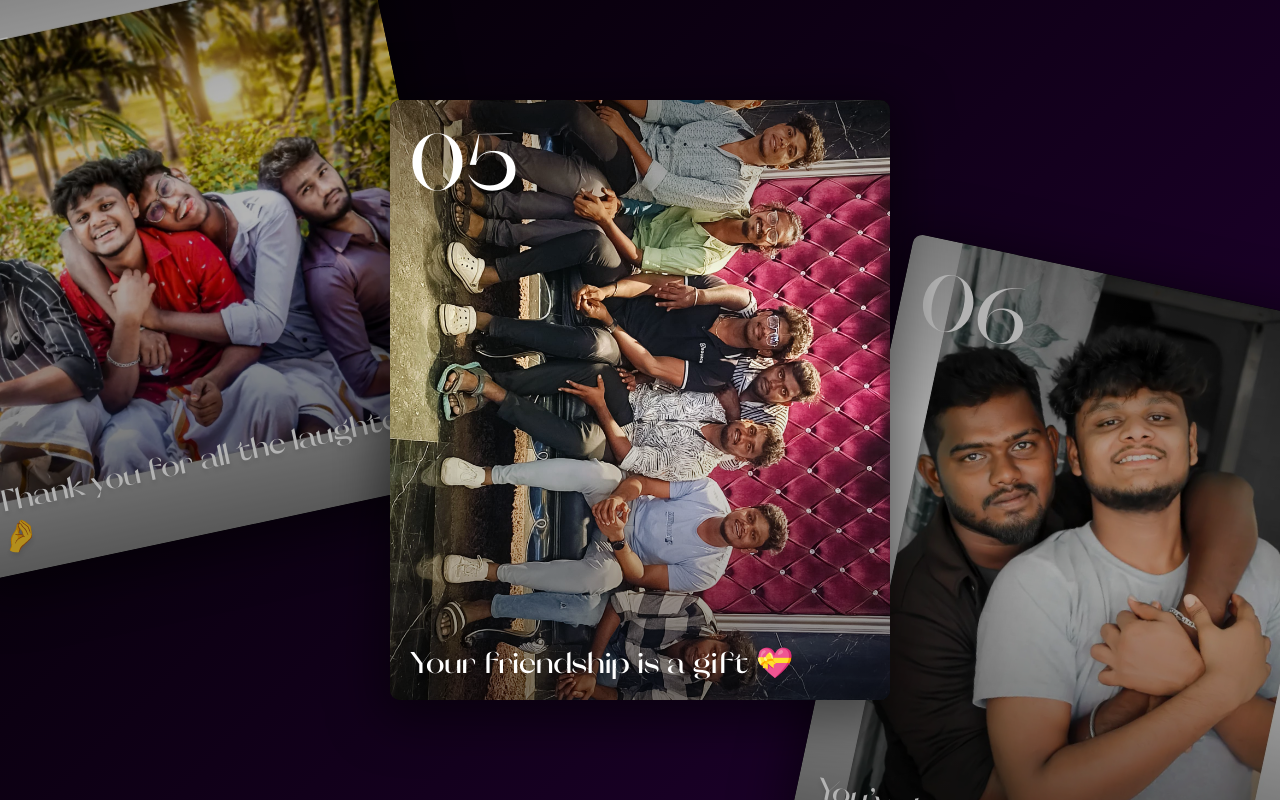
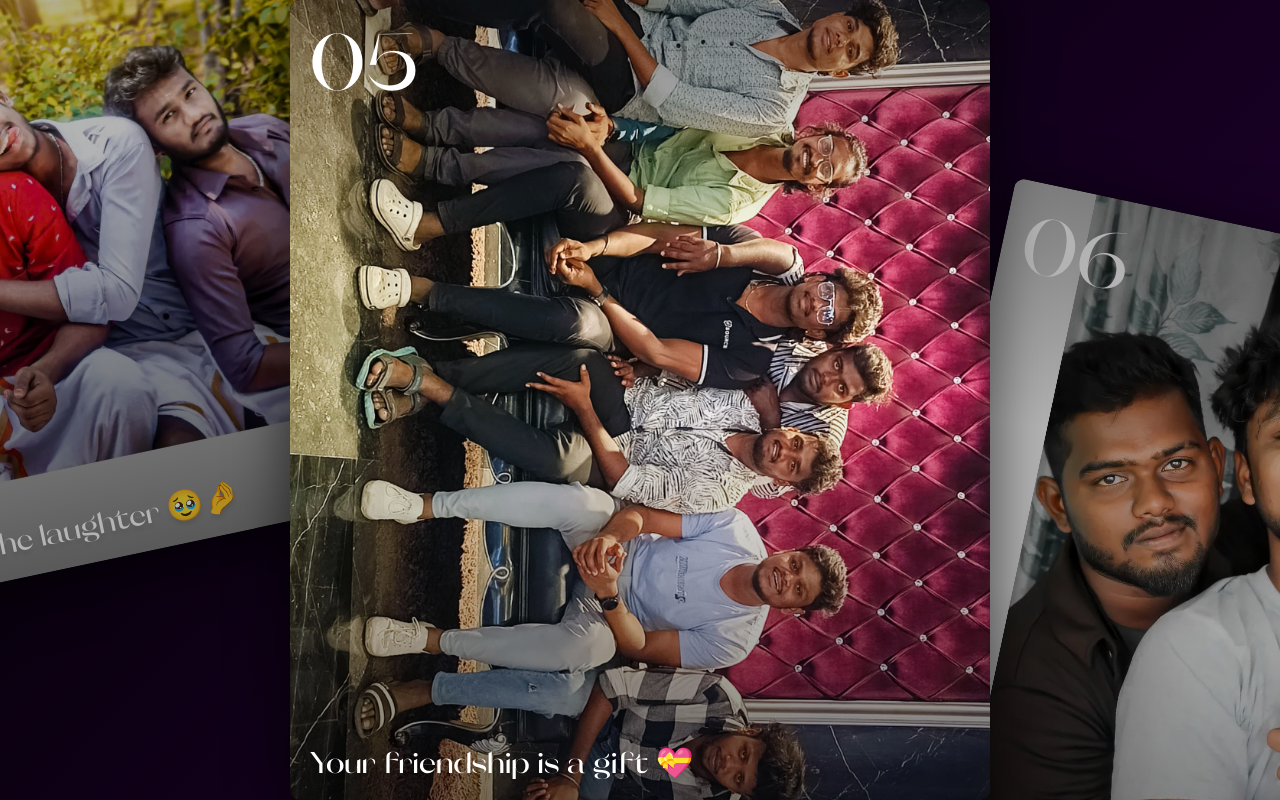
Before and after one commit to Bhavankumarg/new-year-2025, a plain HTML site: page happy-new-year.html in a window 1280 px wide. Drawn offline with Linux system fonts and the light colour scheme.

```diff
--- a/style.css
+++ b/style.css
@@ -16,8 +16,8 @@
 
       .carousel-item {
         --items: 10;
-        --width: clamp(200px, 40vw, 500px);
-        --height: clamp(200px, 60vw, 600px);
+        --width: clamp(200px, 60vw, 700px);
+        --height: clamp(200px, 90vw, 800px);
         --x: calc(var(--active) * 800%);
         --y: calc(var(--active) * 200%);
         --rot: calc(var(--active) * 120deg);
```
